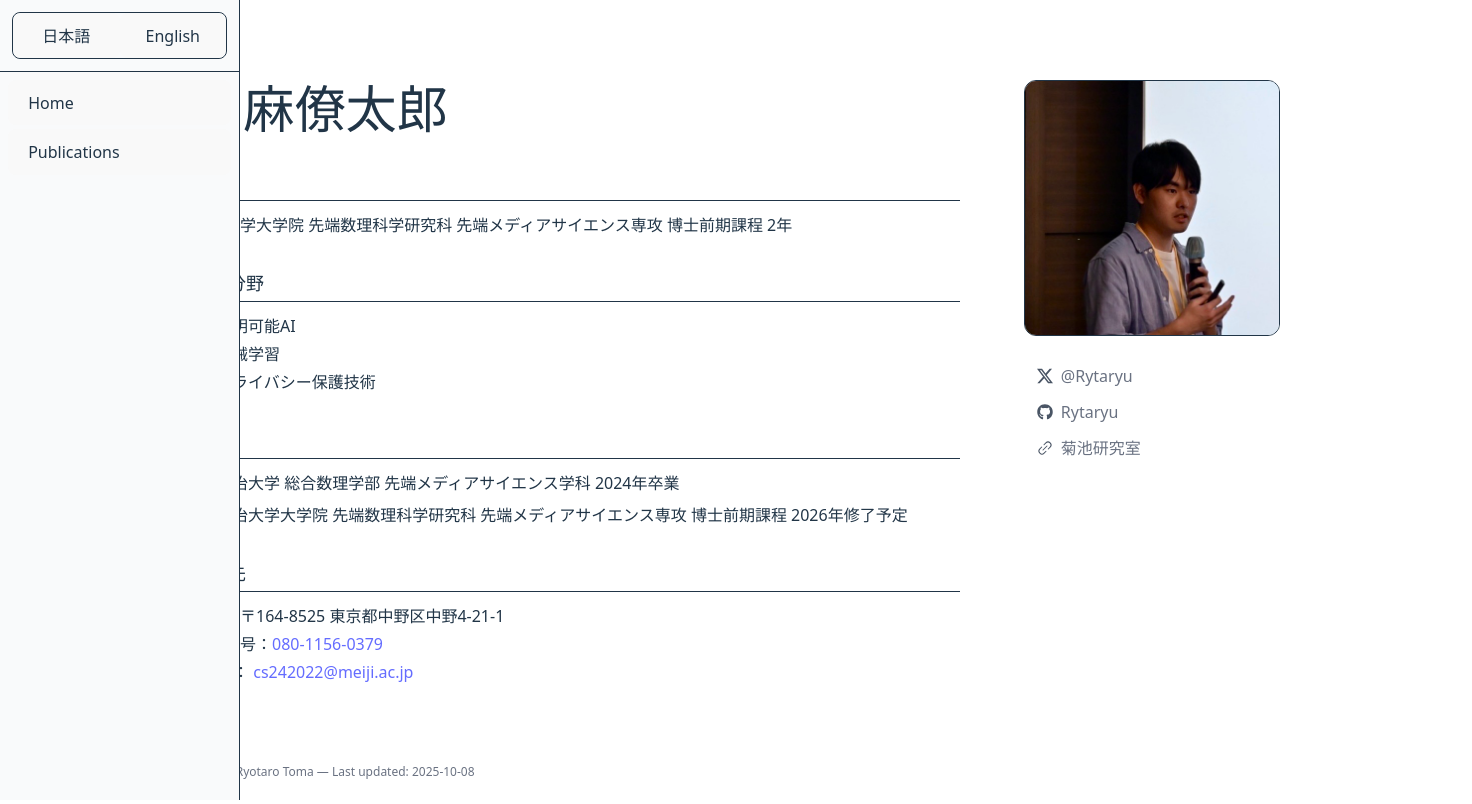
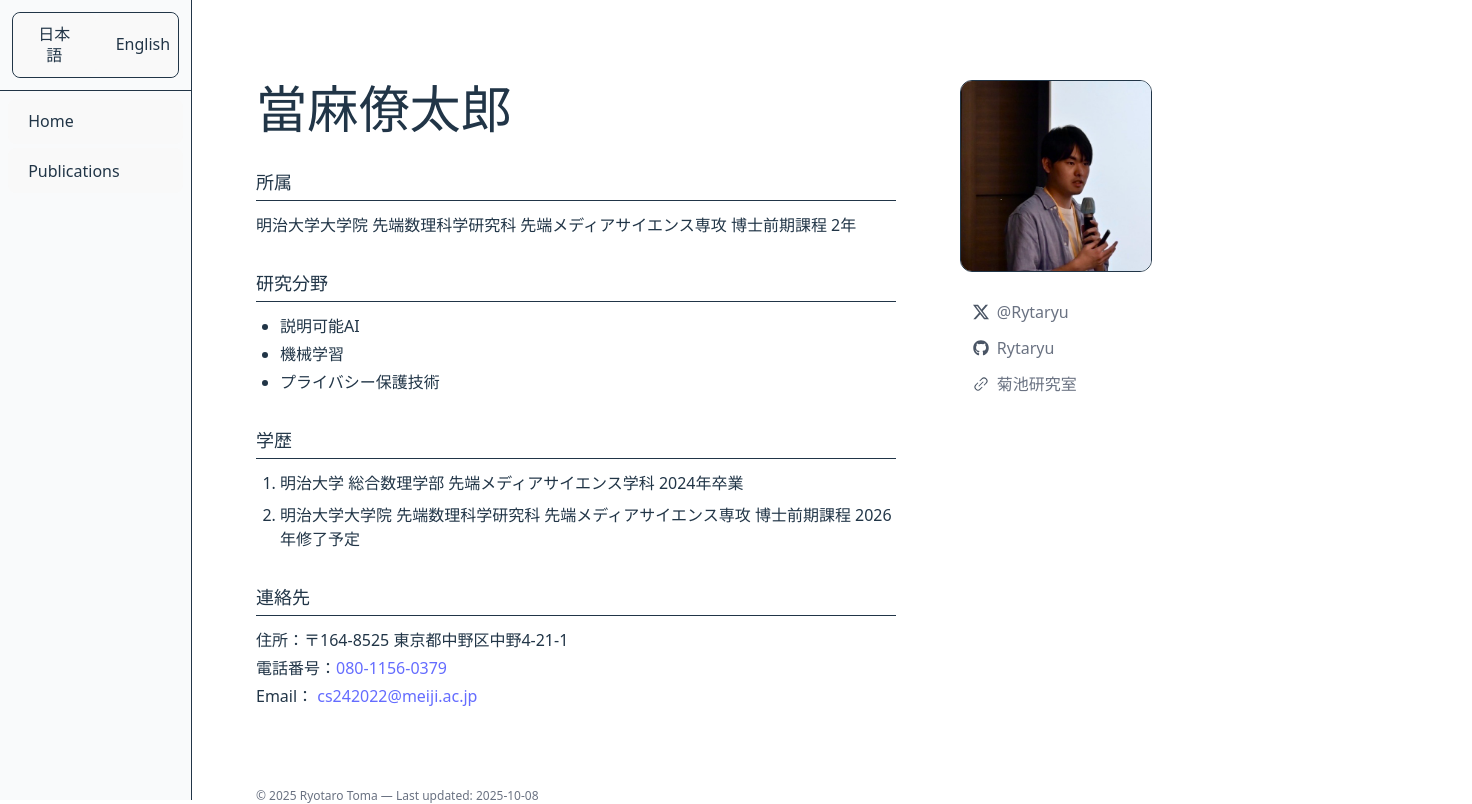
Before and after one commit to Rytaryu/rytaryu.github.io, a React (Vite) app: page / in a window 1280 px wide. Shown: the whole page, 1472 px wide, since content can reach past the window. Built offline with nearby package versions, Linux system fonts and the light colour scheme.

Commit message:
refactor: adjust layout widths for SideBar, HomeContent, and PublicationsContent components

```diff
--- a/src/App.tsx
+++ b/src/App.tsx
@@ -33,14 +33,14 @@ function SideBar({ lang, setLang, active, setActive }: SideBarProps) {
     <>
       {isOpen && (
         <div
-          className="fixed inset-0 bg-black/50 md:hidden"
+          className="fixed inset-0 bg-black/50 sm:hidden"
           onClick={() => setIsOpen(false)}
           aria-hidden="true"
         ></div>
       )}
 
       <button
-        className="md:hidden p-2 text-gray-700"
+        className="sm:hidden p-2 text-gray-700"
         onClick={() => setIsOpen(!isOpen)}
         aria-label="Toggle menu"
       >
@@ -60,30 +60,32 @@ function SideBar({ lang, setLang, active, setActive }: SideBarProps) {
       </button>
 
       <aside
-        className={`fixed inset-y-0 left-0 w-[10vw] min-w-60 border-r bg-gray-50 transform transition-transform duration-300 ease-in-out ${
+        className={`fixed inset-y-0 left-0 border-r bg-gray-50 transform transition-transform duration-300 ease-in-out ${
           isOpen ? "translate-x-0" : "-translate-x-full"
-        } md:translate-x-0`}
+        } sm:translate-x-0 w-60 md:w-[15vw]`}
       >
         <div className="h-full flex flex-col">
           <div className="px-3 py-3 border-b">
             <div className="inline-flex rounded-lg border overflow-hidden w-full">
               <button
-                className={`w-1/2 px-3 py-1 text-md ${
+                className={`w-1/2 px-3 py-1 text-sm ${
                   lang === "jp" ? "bg-white" : "bg-gray-100 hover:bg-gray-50"
-                }`}
+                } md:px-2 md:text-xs`}
                 aria-pressed={lang === "jp"}
                 onClick={() => setLang("jp")}
               >
-                日本語
+                <span className="hidden lg:inline">日本語</span>
+                <span className="lg:hidden">日</span>
               </button>
               <button
-                className={`w-1/2 px-3 py-1 text-md border-l ${
+                className={`w-1/2 px-3 py-1 text-sm border-l ${
                   lang === "en" ? "bg-white" : "bg-gray-100 hover:bg-gray-50"
-                }`}
+                } md:px-2 md:text-xs`}
                 aria-pressed={lang === "en"}
                 onClick={() => setLang("en")}
               >
-                English
+                <span className="hidden lg:inline">English</span>
+                <span className="lg:hidden">EN</span>
               </button>
             </div>
           </div>
@@ -95,7 +97,7 @@ function SideBar({ lang, setLang, active, setActive }: SideBarProps) {
                 onClick={() => onSelectTab(t.key)}
                 className={`w-full text-left px-3 py-2 rounded-lg ${
                   active === t.key ? "bg-gray-100 border" : "hover:bg-gray-50"
-                } ${isOpen ? "block" : "hidden md:block"}`}
+                } ${isOpen ? "block" : "hidden sm:block"}`}
                 aria-current={active === t.key ? "page" : undefined}
               >
                 {t.label}
@@ -132,7 +134,7 @@ export default function App() {
   return (
     <main className="grid grid-cols-[auto,1fr] min-h-screen">
       <SideBar lang={lang} setLang={setLang} active={active} setActive={setActive} />
-      <div className="w-full ml-[15vw] mt-20">
+      <div className="w-[70vw] ml-[20vw] mr-[10vw] mt-20">
           {active === "home" && <HomeContent lang={lang} />}
           {active === "publications" && <PublicationsContent lang={lang} />}
       </div>
--- a/src/HomeContent.tsx
+++ b/src/HomeContent.tsx
@@ -35,7 +35,7 @@ export default function HomeContent({ lang }: { lang: Lang }) {
   const year = new Date().getFullYear();
 
   return (
-    <div className="w-[85vw]">
+    <div>
       <div className="flex flex-row items-start gap-[5vw]">
         <div className="flex-1 w-[55vw]">
           <h1 className="text-3xl md:text-4xl font-extrabold leading-tight">
@@ -82,7 +82,7 @@ export default function HomeContent({ lang }: { lang: Lang }) {
           </footer>
         </div>
 
-        <div className="w-[25vw] sm:w-[15vw] md:w-[20vw]">
+        <div className="w-[20vw] sm:w-[10vw] md:w-[15vw]">
           <div className="aspect-square rounded-xl border bg-gray-100 overflow-hidden">
             <img
               src={PhotoURL}
--- a/src/PublicationsContent.tsx
+++ b/src/PublicationsContent.tsx
@@ -16,7 +16,7 @@ export default function PublicationsContent({ lang }: { lang: Lang }) {
   );
 
   return (
-    <div className="w-[85vw]">
+    <div>
       <div className="mb-4">
         <input
           value={q}
```
